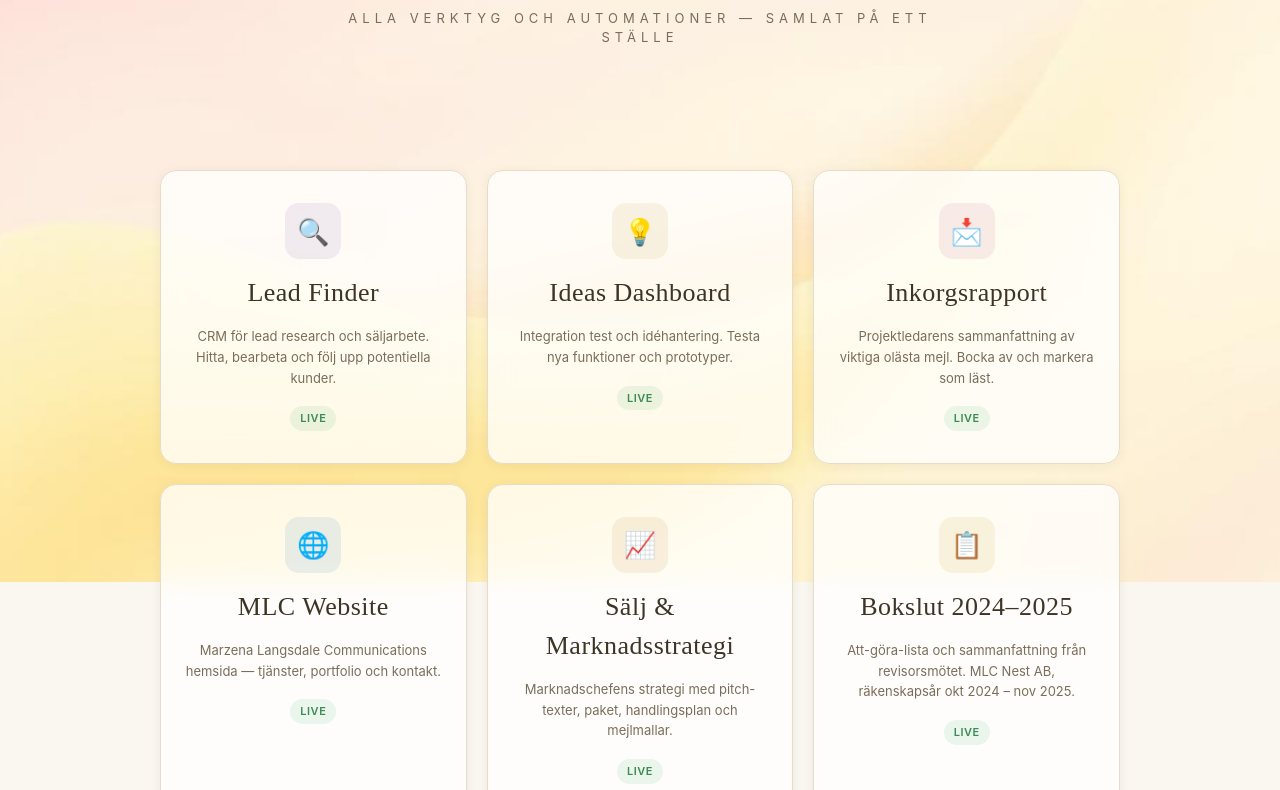
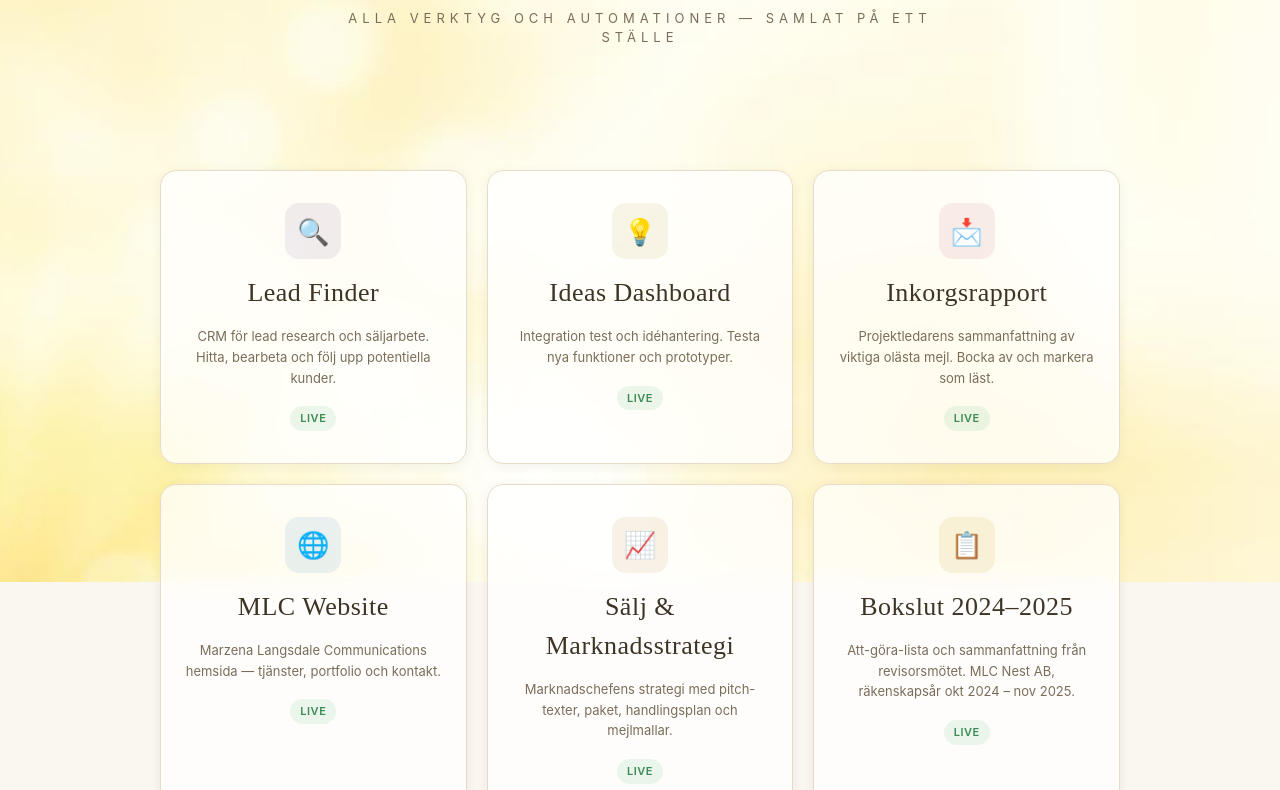
Before and after one commit to Mlangsda/mlc-workspace, a website: page public/index.html in a window 1280 px wide. Shown: the part 258-1048 px from the top of the page. Drawn offline with Linux system fonts and the light colour scheme; no server answers; a web font is replaced by a local one.

Commit message:
Add pastel yellow watercolor parallax bg, restore original hero.png

```diff
--- a/public/index.html
+++ b/public/index.html
@@ -262,7 +262,7 @@
 </head>
 <body>
 
-<img class="page-bg" id="pageBg" src="/hero.png" alt="" onerror="this.style.display='none'">
+<img class="page-bg" id="pageBg" src="/hero-pastell-gul.png" alt="" onerror="this.style.display='none'">
 
 <div class="page-wrapper">
 
```
Also changed, not shown: public/hero-pastell-gul.png (added).
